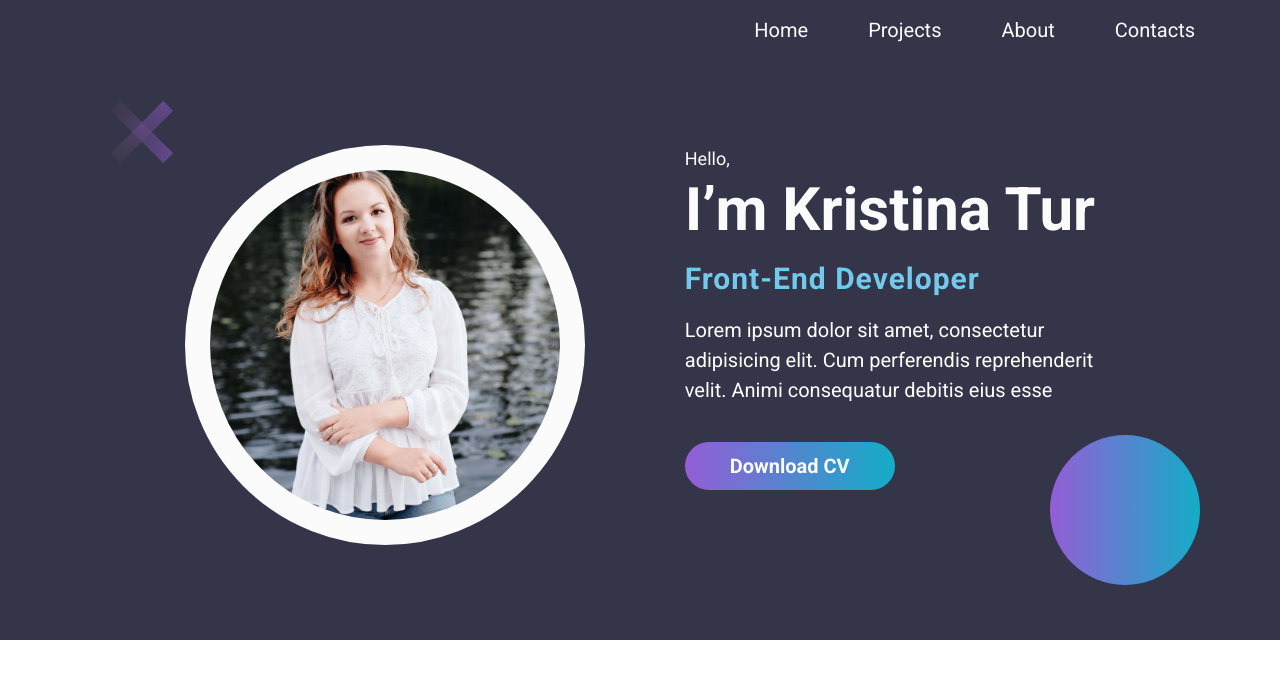
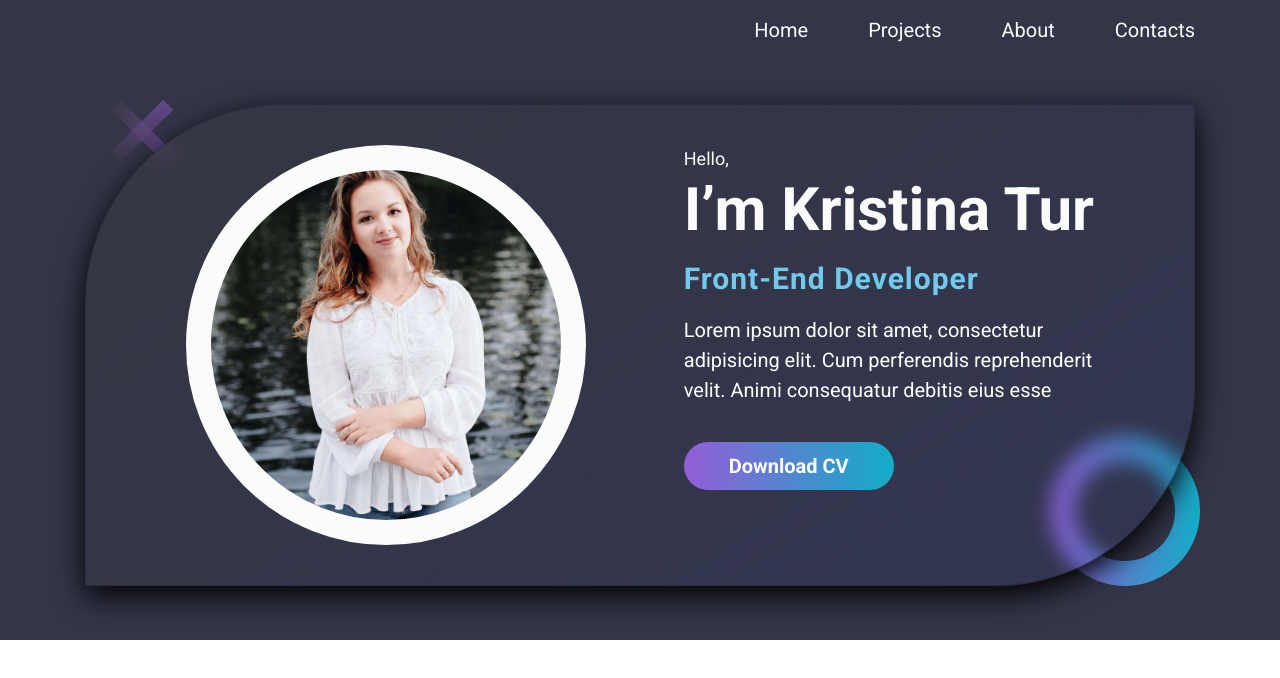
Before and after one commit to Kristina-Tur/portfolio, a React app: page / in a window 1280 px wide. Shown: the top 678 px of the page. Built offline with nearby package versions, Linux system fonts and the light colour scheme.

Commit message:
adaptive main

```diff
--- a/src/layout/sectoins/main/Main.tsx
+++ b/src/layout/sectoins/main/Main.tsx
@@ -37,7 +37,7 @@ const StyledMain = styled.section`
   position: relative;
   z-index: 0;
 `
-const BgWrapper = styled.div`
+/*const BgWrapper = styled.div`
   background-image: linear-gradient(147deg, rgba(57, 57, 57, 0.50) -6.76%, rgba(0, 66, 255, 0.05) 102.96%);
   backdrop-filter: blur(10px);
   border: 1px solid rgba(26, 27, 26, .31);
@@ -57,27 +57,43 @@ const BgWrapper = styled.div`
     width: 100%;
     min-height: 845px;
   }
-`
+`*/
 
 const Wrapper = styled.div`
+  background-image: linear-gradient(147deg, rgba(57, 57, 57, 0.50) -6.76%, rgba(0, 66, 255, 0.05) 102.96%);
+  backdrop-filter: blur(10px);
+  border: 1px solid rgba(26, 27, 26, .31);
+  border-top-left-radius: 200px;
+  border-bottom-right-radius: 200px;
+  box-shadow: 0 10px 30px #000;
+
+  max-width: 1110px;
+  width: 100%;
+  min-height: 480px;
+
   display: flex;
   justify-content: space-between;
   align-items: center;
-  /*flex-wrap: wrap;*/
-  /*max-width: 1110px;*/
+  flex-wrap: wrap;
   padding: 40px 100px;
 
   position: relative;
   z-index: 1;
 
   @media ${Theme.media.desktop}{
-    flex-direction: column;
+    padding: 40px 50px;
+  }
+
+  @media ${Theme.media.tablet}{
+    max-width: 590px;
+    /*min-height: 845px;*/
+    margin: 0 auto;
+    justify-content: center;
   }
 `
 
 const Element = styled.div`
   position: relative;
-  z-index: 0;
   left: 990px;
   bottom: 125px;
   width: 100px;
@@ -96,6 +112,16 @@ const Element = styled.div`
     background-image: linear-gradient(270deg, #13ADC7 0%, #6978D1 66.67%, #945DD6 100%);
     border-radius: 50%;
     z-index: -1;
+  }
+
+  @media ${Theme.media.desktop}{
+    display: none;
+  }
+
+  @media ${Theme.media.tablet}{
+    display: block;
+    left: 600px;
+    bottom: 120px;
   }
 `
 
@@ -121,6 +147,10 @@ const ElementCross = styled.div`
   &::before {
     transform: rotate(-45deg);
   }
+
+  @media ${Theme.media.tablet}{
+    left: 130px;
+  }
 `
 
 const Photo = styled.div`
@@ -128,22 +158,28 @@ const Photo = styled.div`
   '${photoGpg}' type('image/jpg'));
   background-repeat: no-repeat;
   background-size: cover/*220%*/;
-  background-position: 32% 0;
+  background-position: 23% 0;
+  border-radius: 50%;
+  border: 25px solid ${Theme.colors.text.primary};
+
   max-width: 400px;
   width: 100%;
   min-height: 400px;
-  border-radius: 50%;
-  border: 25px solid ${Theme.colors.text.primary};
 
-  /*@media ${Theme.media.desktop}{
-    max-width: 350px;
-    min-height: 350px;
-    margin-right: 30px;
-  }*/
+
+  @media ${Theme.media.tablet}{
+    max-width: 330px;
+    min-height: 330px;
+    margin-bottom: 25px;
+  }
 `
 
 const Box = styled.div`
-  height: 400px;
+  min-height: 400px;
+
+  @media ${Theme.media.tablet}{
+    min-height: 350px;
+  }
 `
 
 const Text = styled.span`
--- a/src/styles/Theme.ts
+++ b/src/styles/Theme.ts
@@ -18,7 +18,8 @@ export const Theme = {
     },
     media: {
         desktop: 'screen and (max-width: 1140px)',
-        tablet: 'screen and (max-width: 768px)',
+        tablet: 'screen and (max-width: 980px)',
+        /*tablet2: 'screen and (max-width: 768px)',*/
         mobile: 'screen and (max-width: 576px)',
     }
 }
```
